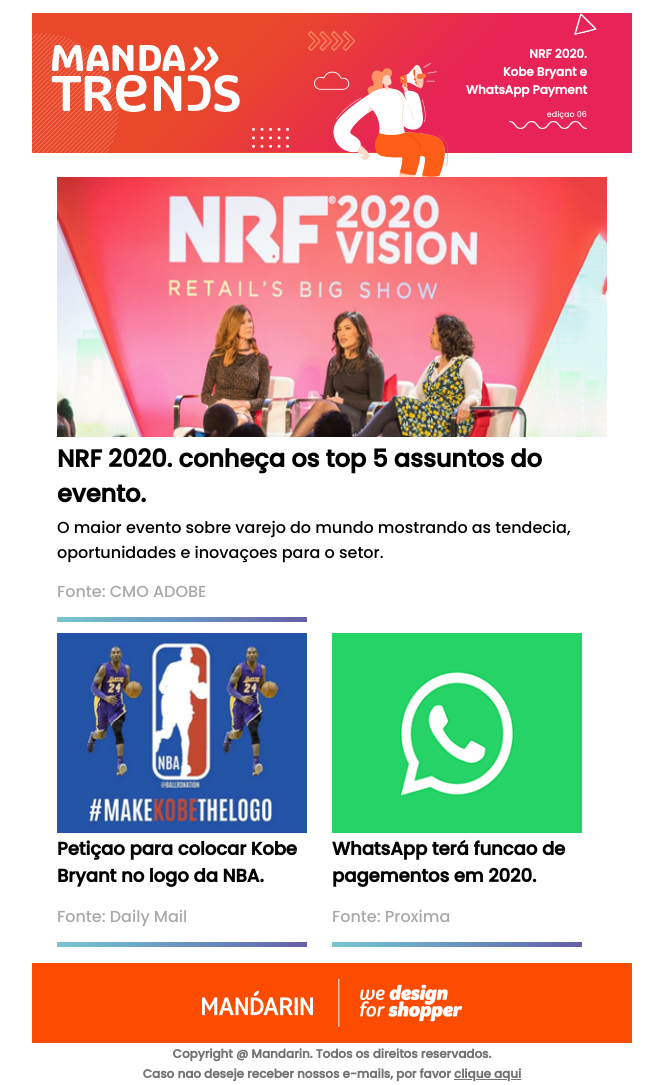
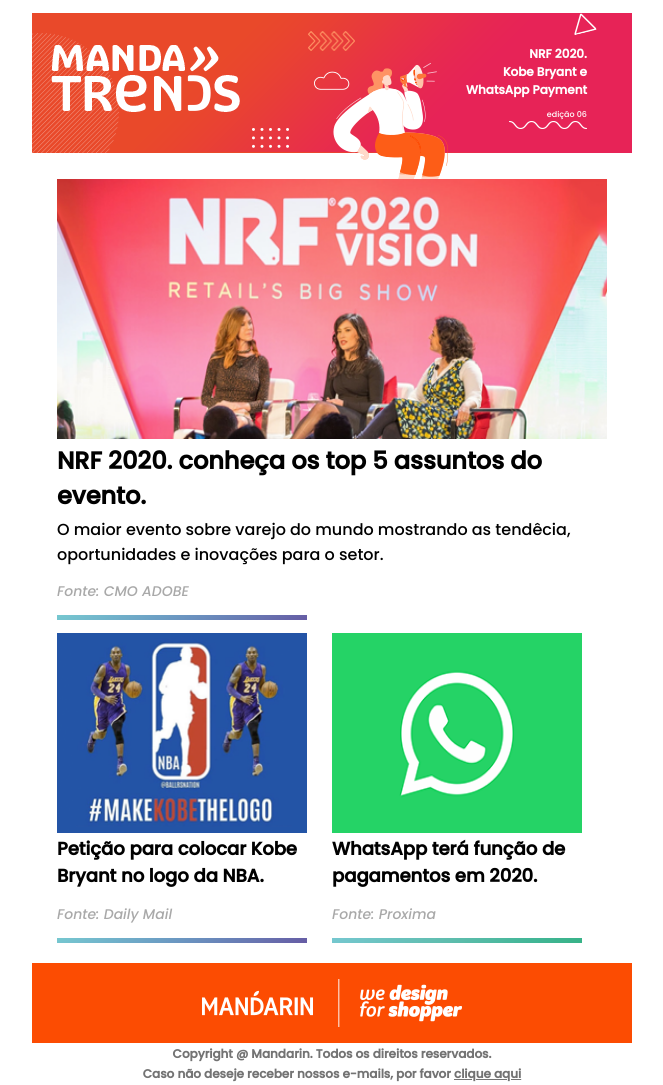
Before and after one commit to felipeFransa/projeto-madarin-teste, a plain HTML site: page index.html in a window 1280 px wide. Shown: the whole page, without its empty margins (308-971 px from the left). Drawn offline with Linux system fonts and the light colour scheme; files whose address does not match are found by name.

Commit message:
version final

```diff
--- a/index.html
+++ b/index.html
@@ -35,7 +35,7 @@
                         </div>
                         <div class="box-h2">
                             <h2>NRF 2020. <br>Kobe Bryant e <br> WhatsApp Payment</h2>
-                            <p>ediçao 06</p>
+                            <p>edição 06</p>
                             <img class="zigzag" src="./img/zigzag.png" alt="">
                         </div>
                     </div>
@@ -48,7 +48,7 @@
                     </div>
                     <div class="box-news-text">
                         <h2>NRF 2020. conheça os top 5 assuntos do evento.</h2>
-                        <p>O maior evento sobre varejo do mundo mostrando as tendecia, oportunidades e inovaçoes para o setor.</p>
+                        <p>O maior evento sobre varejo do mundo mostrando as tendêcia, oportunidades e inovações para o setor.</p>
                         <div class="box-linha">
                             <p>Fonte: CMO ADOBE</p>
                             <img class="linha" src="./img/linha.png" alt="">
@@ -61,7 +61,7 @@
                     <div class="box-two">
                         <img class="news-koby" src="./img/koby.png" alt="">
                         <div class="box-title-news">
-                            <h2>Petiçao para colocar Kobe Bryant no logo da NBA.</h2>
+                            <h2>Petição para colocar Kobe Bryant no logo da NBA.</h2>
                             <div class="box-linha">
                                 <p>Fonte: Daily Mail</p>
                                 <img class="linha" src="./img/linha.png" alt="">
@@ -71,10 +71,10 @@
                     <div class="box-two">
                         <img class="news-koby" src="./img/whats.png" alt="">
                         <div class="box-title-news">
-                            <h2>WhatsApp terá funcao de pagementos em 2020.</h2>
+                            <h2>WhatsApp terá função de pagamentos em 2020.</h2>
                             <div class="box-linha">
                                 <p>Fonte: Proxima</p>
-                                <img class="linha" src="./img/linha.png" alt="">
+                                <img class="linha" src="./img/linha-whats.png" alt="">
                             </div>
                     </div>
                 </div>
@@ -88,7 +88,7 @@
         <div class="copyright">
             <div class="box-copyright">
                 <h3>Copyright @ Mandarin. Todos os direitos reservados.</h3>
-                <h3>Caso nao deseje receber nossos e-mails, por favor <a href="">clique aqui</a></h3>
+                <h3>Caso não deseje receber nossos e-mails, por favor <a href="">clique aqui</a></h3>
             </div>
         </div>
     </div>
--- a/style.css
+++ b/style.css
@@ -151,7 +151,9 @@
     margin-top: 10px;
 }
 .box-linha p {
+    font-size: 14px;
     color: darkgray;
+    font-style: italic;
 }
 .linha {
     width: 250px;
```
Also changed, not shown: img/linha-whats.png (added).
